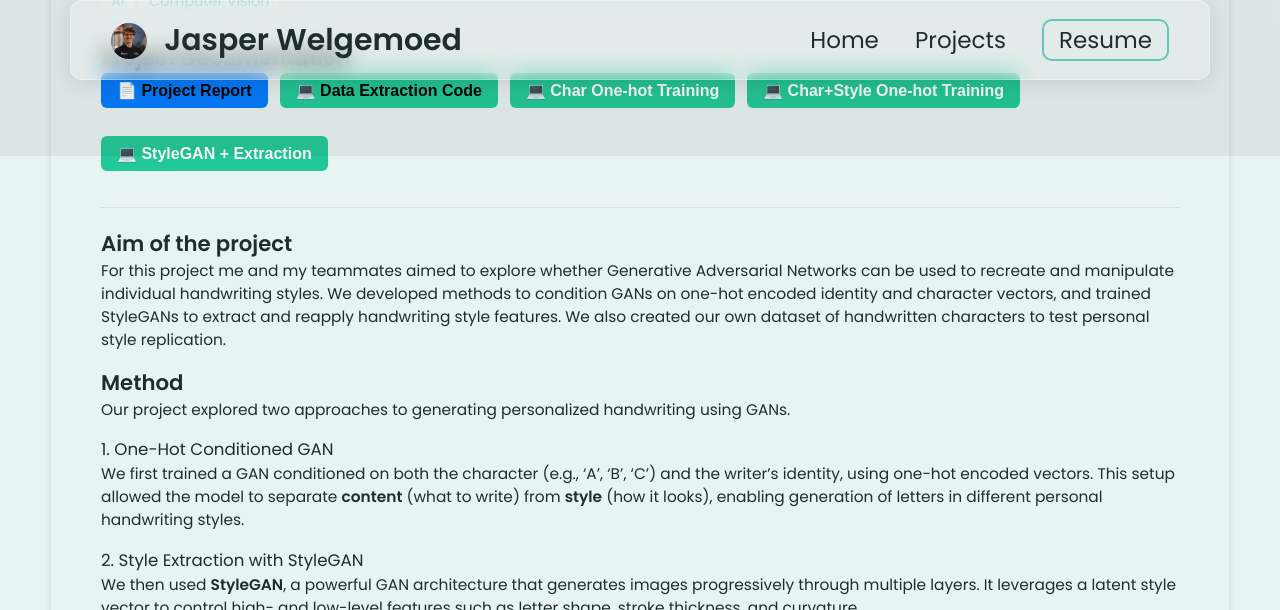
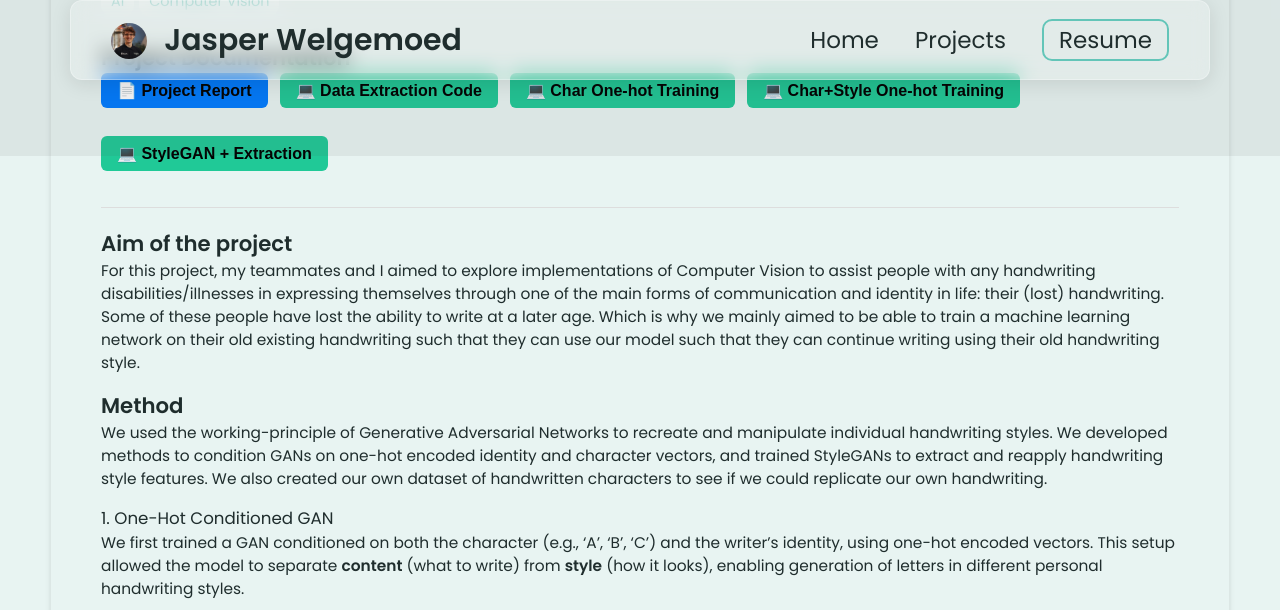
Before and after one commit to jasperwelgemoed/jasperwelgemoed.github.io, a Jekyll site: the page built from _projects/GANComputerVisionProject/index.md, in a window 1280 px wide and 900 px high, scrolled down 744 px, cut to the strip 0-610 px from the top of the window. Built offline with Jekyll 4.4.1, drawn with Linux system fonts in a browser that asks for light colours.

Commit message:
Update index.md

```diff
--- a/_projects/GANComputerVisionProject/index.md
+++ b/_projects/GANComputerVisionProject/index.md
@@ -34,7 +34,7 @@ main-image: /image.png
 
   <a href="https://colab.research.google.com/drive/162i1A9PvQPk1pWAMXpI4sF0svXwUVVTT?usp=sharing" target="_blank" style="
     background-color: #20c997;
-    color: white;
+    color: black;
     padding: 8px 16px;
     border-radius: 6px;
     text-decoration: none;
@@ -45,7 +45,7 @@ main-image: /image.png
 
   <a href="https://colab.research.google.com/drive/15fV1xdnsQa_IY56wmCsjLJg7CLByYHdi#scrollTo=Gq6eUDbDqNwp" target="_blank" style="
     background-color: #20c997;
-    color: white;
+    color: black;
     padding: 8px 16px;
     border-radius: 6px;
     text-decoration: none;
@@ -56,7 +56,7 @@ main-image: /image.png
 
   <a href="https://colab.research.google.com/drive/17nQXRduWsscCrEuTa0UI-Qaxis3ZdfsGB?usp=sharing" target="_blank" style="
     background-color: #20c997;
-    color: white;
+    color: black;
     padding: 8px 16px;
     border-radius: 6px;
     text-decoration: none;
@@ -71,11 +71,11 @@ main-image: /image.png
 
 ## Aim of the project
 
-For this project me and my teammates aimed to explore whether Generative Adversarial Networks can be used to recreate and manipulate individual handwriting styles. We developed methods to condition GANs on one-hot encoded identity and character vectors, and trained StyleGANs to extract and reapply handwriting style features. We also created our own dataset of handwritten characters to test personal style replication.
+For this project, my teammates and I aimed to explore implementations of Computer Vision to assist people with any handwriting disabilities/illnesses in expressing themselves through one of the main forms of communication and identity in life: their (lost) handwriting. Some of these people have lost the ability to write at a later age. Which is why we mainly aimed to be able to train a machine learning network on their old existing handwriting such that they can use our model such that they can continue writing using their old handwriting style.
 
 ## Method
 
-Our project explored two approaches to generating personalized handwriting using GANs.
+We used the working-principle of Generative Adversarial Networks to recreate and manipulate individual handwriting styles. We developed methods to condition GANs on one-hot encoded identity and character vectors, and trained StyleGANs to extract and reapply handwriting style features. We also created our own dataset of handwritten characters to see if we could replicate our own handwriting.
 
 ### 1. One-Hot Conditioned GAN
 
```
